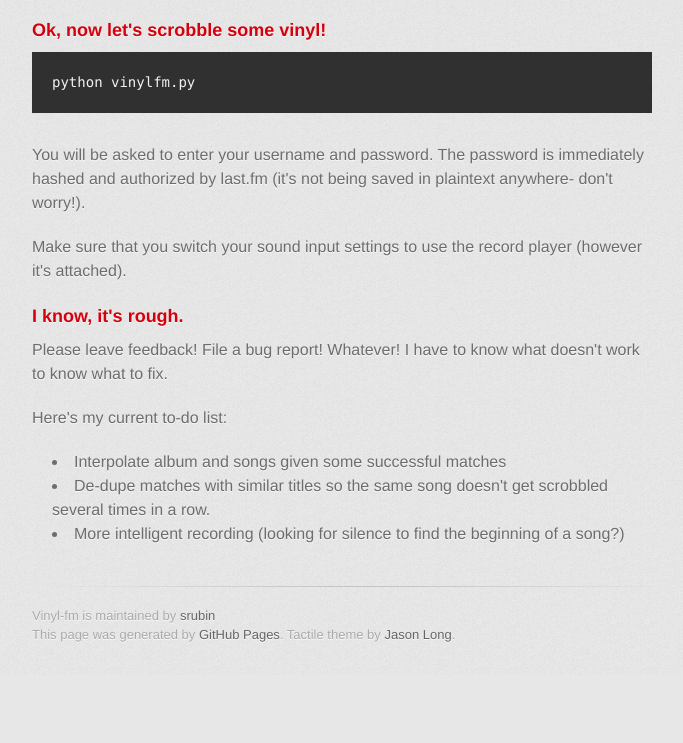
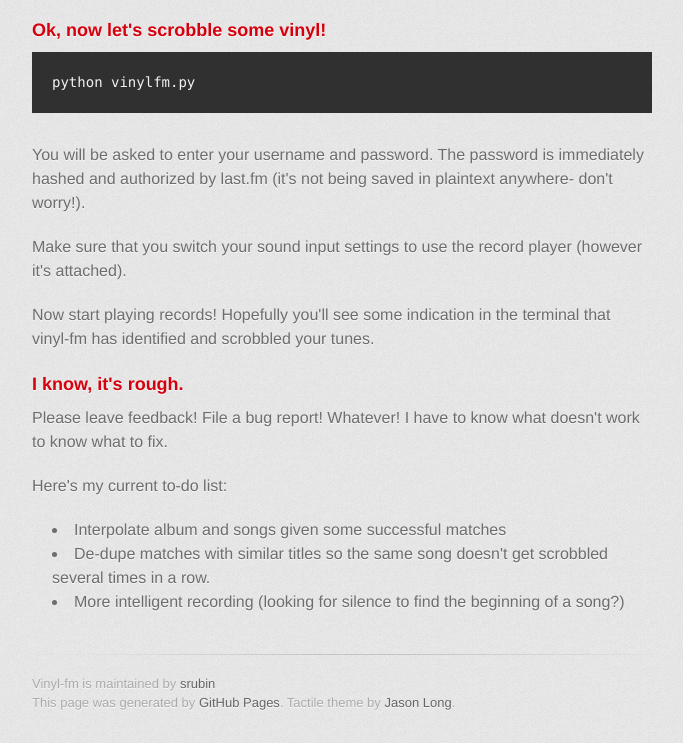
Before and after one commit to srubin/vinyl-fm, a plain HTML site: page index.html in a window 1280 px wide. Shown: the part 776-1519 px from the top of the page, without its empty margins (298-981 px from the left). Before the commit the page ends 1451 px from the top, so only its background shows below. Drawn offline with Linux system fonts and the light colour scheme; a web font is replaced by a local one.

Commit message:
quick pages fix

```diff
--- a/index.html
+++ b/index.html
@@ -54,6 +54,8 @@
 
 <p>Make sure that you switch your sound input settings to use the record player (however it's attached).</p>
 
+<p>Now start playing records! Hopefully you'll see some indication in the terminal that vinyl-fm has identified and scrobbled your tunes.</p>
+
 <h3>I know, it's rough.</h3>
 
 <p>Please leave feedback! File a bug report! Whatever! I have to know what doesn't work to know what to fix.</p>
```
